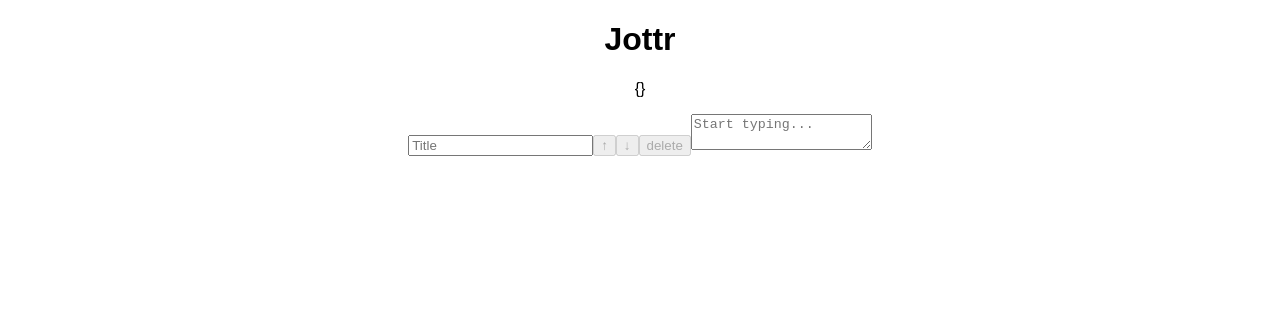
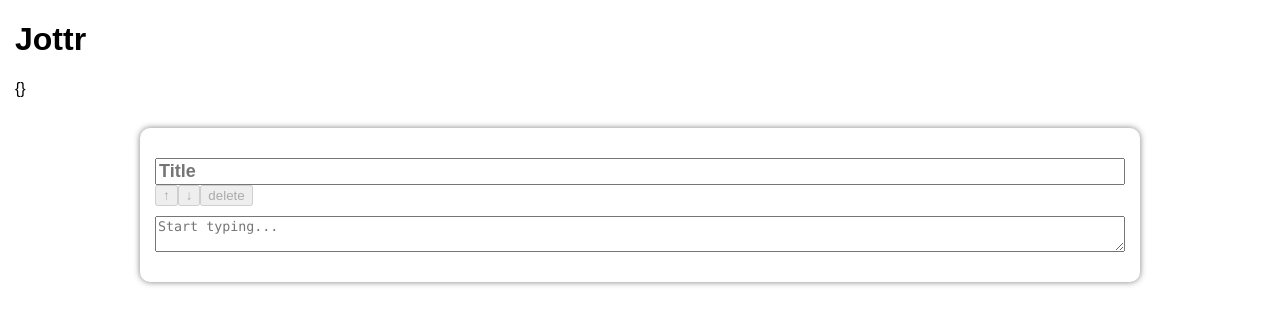
Before and after one commit to stephen-hannon/jottr, a React (Create React App) app: page / in a window 1280 px wide. Shown: the top 324 px of the page. Built offline with nearby package versions, Linux system fonts and the light colour scheme.

Commit message:
Add localStorage wrapper, add styles

```diff
--- a/src/Note.jsx
+++ b/src/Note.jsx
@@ -10,7 +10,7 @@ export default function Note({
   onChange,
 }) {
   return (
-    <div>
+    <div className="Note">
       <input
         value={data.title}
         onChange={({ target }) => onChange('title', target.value)}
--- a/src/NoteList.jsx
+++ b/src/NoteList.jsx
@@ -1,24 +1,32 @@
-import React, { useReducer } from 'react';
+import React, { useReducer, useEffect } from 'react';
 import { useStoredState } from './hooks';
 import { move } from './utils';
+import LocalStorage from './Storage';
 import Note from './Note';
+
+const EMPTY_NOTE_DATA = {
+  title: '',
+  text: '',
+};
+
+const storage = new LocalStorage('jottr');
+console.log(storage);
 
 function reducer(state, action) {
   switch (action.type) {
     case 'change':
       const newData = {
-        title: '',
-        text: '',
+        ...EMPTY_NOTE_DATA,
         ...state[action.key],
         [action.parameter]: action.value,
       };
-      localStorage.setItem(action.key, JSON.stringify(newData));
+      storage.setItem(action.key, newData);
       return {
         ...state,
         [action.key]: newData,
       };
     case 'delete':
-      localStorage.removeItem(action.key);
+      storage.removeItem(action.key);
       const { [action.key]: _deleted, ...rest } = state;
       return rest;
     default:
@@ -30,18 +38,19 @@ function getInitialState(keys) {
   console.log('gis', keys);
   const state = {};
   keys.forEach((key) => {
-    const storedValue = localStorage.getItem(key);
-    console.log(storedValue);
-    state[key] = JSON.parse(storedValue);
+    state[key] = storage.getItem(key);
   });
   return state;
 }
 
 export default function NoteList() {
-  useStoredState('version', 1); // will be helpful if the API ever changes
-  const [keys, setKeys] = useStoredState('keys', []);
-  const [nextKey, setNextKey] = useStoredState('nextKey', 0);
+  const [keys, setKeys] = useStoredState(storage, 'keys', []);
+  const [nextKey, setNextKey] = useStoredState(storage, 'nextKey', 0);
   const [state, dispatch] = useReducer(reducer, keys, getInitialState);
+
+  useEffect(() => {
+    storage.setItem('version', 1); // will be helpful if the API ever changes
+  }, []);
 
   const makeOnMove = (index) => (direction) => {
     setKeys(move(keys, index, index + direction));
@@ -53,7 +62,7 @@ export default function NoteList() {
       {[nextKey, ...keys].map((key, index) => (
         <Note
           key={key}
-          data={state[key] || {}}
+          data={state[key] || EMPTY_NOTE_DATA}
           moveUpDisabled={index <= 1}
           moveDownDisabled={index === 0 || index === keys.length}
           deleteDisabled={index === 0}
--- /dev/null
+++ b/src/Storage.js
@@ -0,0 +1,40 @@
+// import { useEffect, useState } from 'react';
+
+export default class LocalStorage {
+  constructor(namespace) {
+    this.namespace = namespace;
+    this.storage = window.localStorage;
+  }
+
+  getNamespacedKey(key) {
+    return this.namespace ? `${this.namespace}_${key}` : key;
+  }
+
+  getItem(key, defaultValue) {
+    const value = this.storage.getItem(this.getNamespacedKey(key));
+    return value === null && defaultValue !== undefined
+      ? defaultValue
+      : JSON.parse(value);
+  }
+
+  removeItem(key) {
+    this.storage.removeItem(this.getNamespacedKey(key));
+  }
+
+  setItem(key, value) {
+    const stringifiedValue = JSON.stringify(value);
+    this.storage.setItem(this.getNamespacedKey(key), stringifiedValue);
+  }
+
+  // useStoredState(key, defaultValue) {
+  //   const [value, setValue] = useState(() => {
+  //     return this.getItem(key, defaultValue);
+  //   });
+
+  //   useEffect(() => {
+  //     this.setItem(key, value);
+  //   }, [key, value]);
+
+  //   return [value, setValue];
+  // }
+}
--- a/src/hooks.js
+++ b/src/hooks.js
@@ -1,15 +1,13 @@
 import { useEffect, useState } from 'react';
 
-export function useStoredState(key, defaultValue) {
+export function useStoredState(storage, key, defaultValue) {
   const [value, setValue] = useState(() => {
-    const storedValue = localStorage.getItem(key);
-
-    return storedValue === null ? defaultValue : JSON.parse(storedValue);
+    return storage.getItem(key, defaultValue);
   });
 
   useEffect(() => {
-    localStorage.setItem(key, JSON.stringify(value));
-  }, [key, value]);
+    storage.setItem(key, value);
+  }, [storage, key, value]);
 
   return [value, setValue];
 }
--- a/src/styles.css
+++ b/src/styles.css
@@ -1,4 +1,36 @@
-.App {
-  font-family: sans-serif;
-  text-align: center;
+* {
+  box-sizing: border-box;
 }
+
+html,
+input,
+button {
+  font-family: 'Source Sans Pro', sans-serif;
+}
+
+body {
+  margin: 15px;
+}
+
+.Note {
+  border-radius: 10px;
+  box-shadow: 0 0 6px 0 #00000080;
+  margin: 30px auto;
+  padding: 30px 15px;
+  max-width: 1000px;
+}
+
+input {
+  display: block;
+  width: 100%;
+  font-weight: bold;
+  font-size: 18px;
+}
+
+textarea {
+  font-family: 'Source Code Pro', Consolas, Monaco, monospace;
+  overflow-y: hidden;
+  display: block;
+  width: 100%;
+  margin-top: 10px;
+}
```
